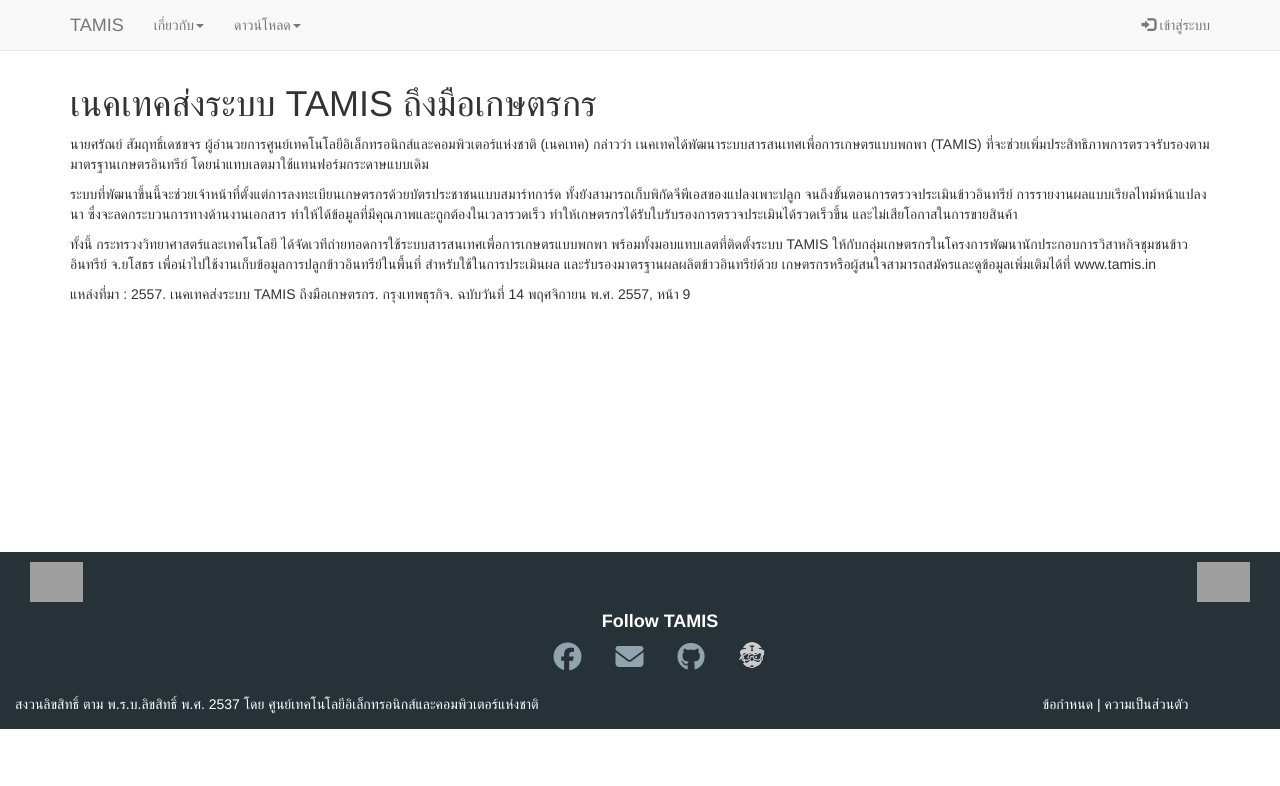
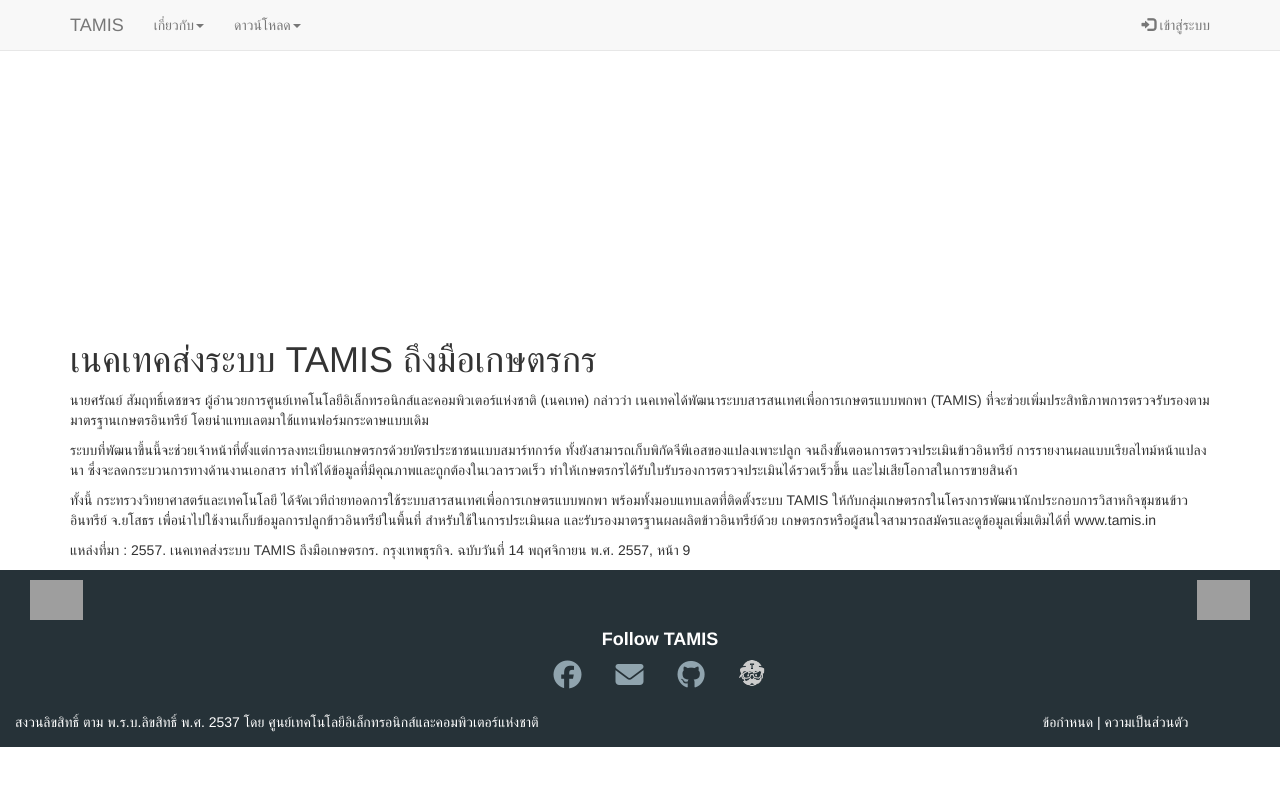
Before and after one commit to Acherrylp/Acherry.github.io, a Jekyll site: the page built from _posts/2014-11-14-nectec-deliver-tamis-to-farmer.md, in a window 1280 px wide. Shown: the top 786 px of the page. Built offline with Jekyll 4.4.1, drawn with Linux system fonts in a browser that asks for light colours; nearby versions of some CDN libraries; grey boxes are pictures that could not be loaded.

Commit message:
แก้แท็ก error

```diff
--- a/_layouts/default.html
+++ b/_layouts/default.html
@@ -1,11 +1,6 @@
-<style>
-.pdt{
-  padding-top: 20%;
-}
-</style>
 <html>
   {% include head.html %}
-  <body>
+  <body style="padding-top:20%">
   {% include header.html %}
 <main style="padding-top:5%">
   <div class="container">
```
